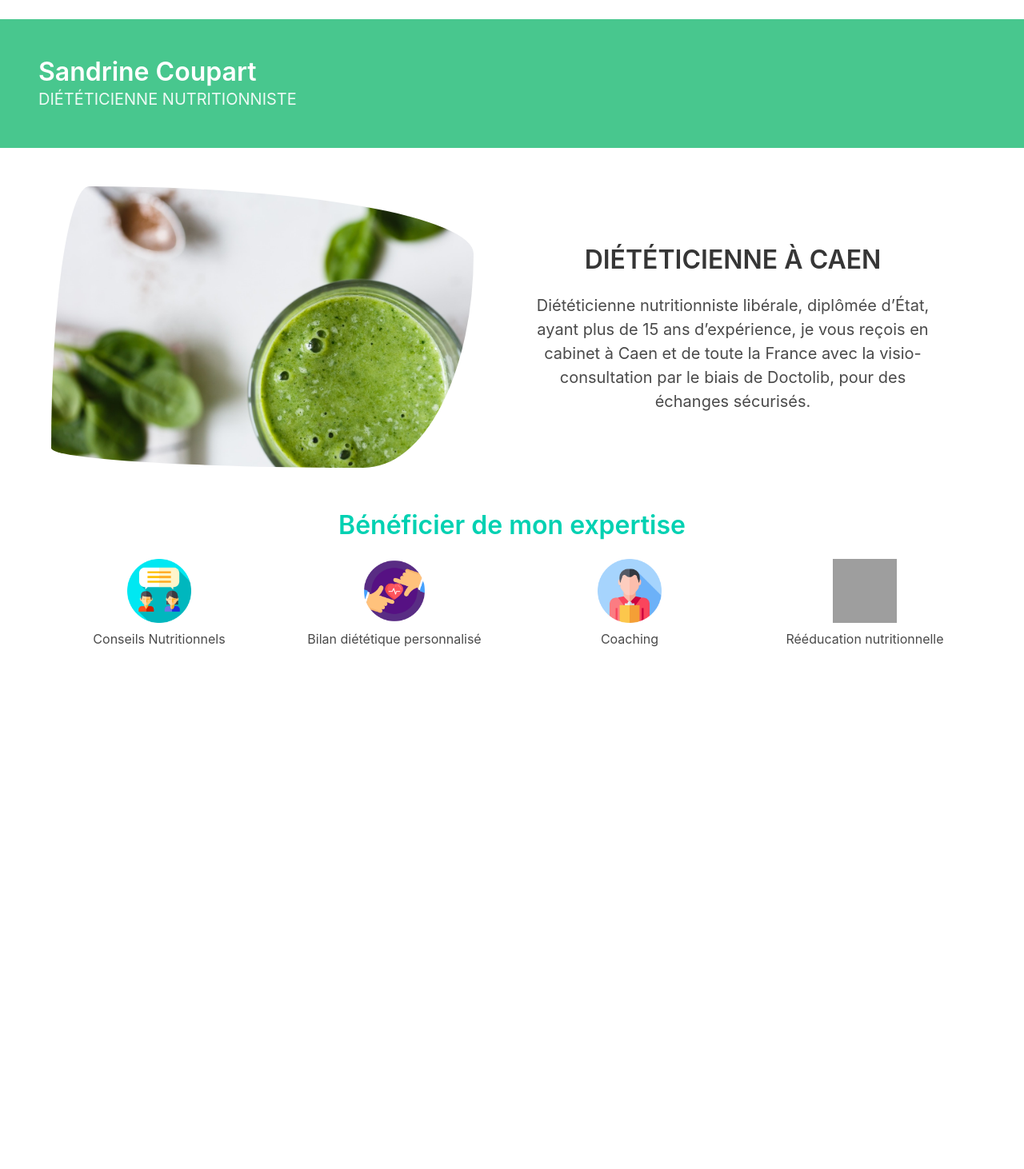
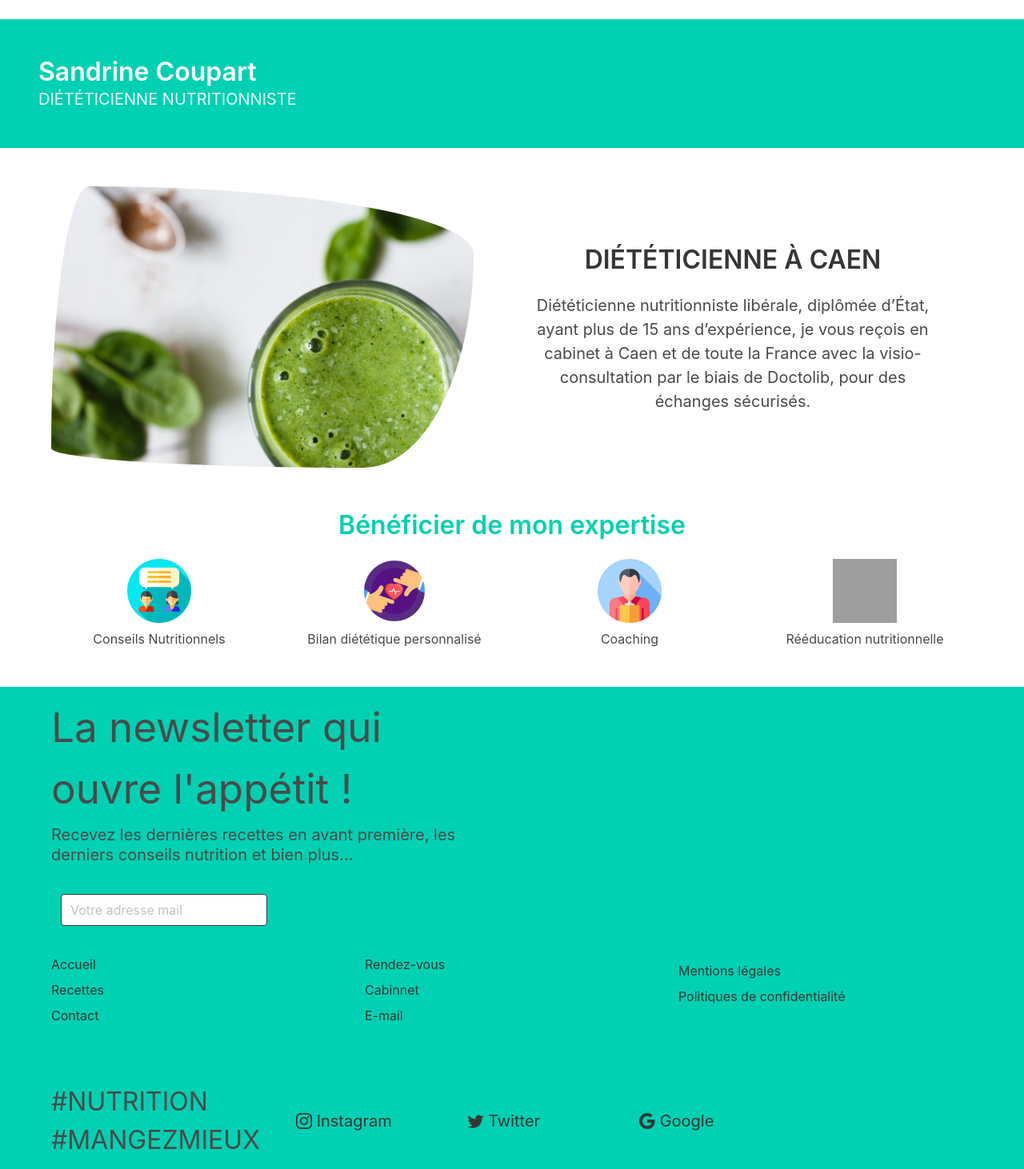
Before and after one commit to Helmi74130/Site-de-recette, a Symfony app: template templates/home/index.html.twig in a window 1280 px wide. Shown: the part 56-1518 px from the top of the page at 80% size. Before the commit the page ends 865 px from the top, so only its background shows below. Run offline with Twig, Linux system fonts and the light colour scheme; the template is opened without the code that fills it, so the values that code supplies are empty; some libraries are stand-ins or nearby versions; grey boxes are pictures that could not be loaded.

Commit message:
add footer

```diff
--- a/src/Entity/User.php
+++ b/src/Entity/User.php
@@ -7,6 +7,8 @@ use Doctrine\ORM\Mapping as ORM;
 use Symfony\Bridge\Doctrine\Validator\Constraints\UniqueEntity;
 use Symfony\Component\Security\Core\User\PasswordAuthenticatedUserInterface;
 use Symfony\Component\Security\Core\User\UserInterface;
+use Doctrine\Common\Collections\ArrayCollection;
+use Doctrine\Common\Collections\Collection;
 
 
 #[ORM\Entity(repositoryClass: UserRepository::class)]
@@ -44,6 +46,7 @@ class User implements UserInterface, PasswordAuthenticatedUserInterface
 
     #[ORM\Column(length: 255, nullable: true)]
     private ?string $allergens = null;
+
 
     public function getId(): ?int
     {
@@ -174,6 +177,9 @@ class User implements UserInterface, PasswordAuthenticatedUserInterface
 
         return $this;
     }
+
+
+
     public function __toString()
     {
         return $this->name;
--- a/src/Security/Authenticator.php
+++ b/src/Security/Authenticator.php
@@ -47,8 +47,7 @@ class Authenticator extends AbstractLoginFormAuthenticator
         }
 
         // For example:
-        // return new RedirectResponse($this->urlGenerator->generate('some_route'));
-        throw new \Exception('TODO: provide a valid redirect inside '.__FILE__);
+        return new RedirectResponse($this->urlGenerator->generate('app_home'));
     }
 
     protected function getLoginUrl(Request $request): string
--- a/templates/base.html.twig
+++ b/templates/base.html.twig
@@ -20,9 +20,14 @@
     {% block header %}
         {% include 'partials/_header.html.twig' %}
     {% endblock %}
+
         {% block body %}
 
         {% endblock %}
+
+    {% block footer %}
+        {% include 'partials/_footer.html.twig' %}
+    {% endblock %}
     </body>
     <script type="module" src="https://unpkg.com/ionicons@5.5.2/dist/ionicons/ionicons.esm.js"></script>
     <script nomodule src="https://unpkg.com/ionicons@5.5.2/dist/ionicons/ionicons.js"></script>
--- a/templates/home/index.html.twig
+++ b/templates/home/index.html.twig
@@ -13,7 +13,7 @@
     }
 </style>
 
-    <section class="hero is-success mt-5">
+    <section class="hero is-primary mt-5">
         <div class="hero-body">
             <p class="title">
                 Sandrine Coupart
--- /dev/null
+++ b/templates/partials/_footer.html.twig
@@ -0,0 +1,61 @@
+<style>
+    .footer-title{
+        font-size:4vw;
+    }
+</style>
+
+<footer class=" has-background-primary mt-6">
+    <div class="container">
+        <div class="columns">
+            <div class="column is-half">
+                <h3 class="footer-title">La newsletter qui ouvre l'appétit !</h3>
+                <p class="subtitle mt-2">Recevez les dernières recettes en avant première, les derniers conseils nutrition et bien plus... </p>
+                <form class="">
+                    <div class="control column is-half">
+                        <input class="input is-dark" type="text" placeholder="Votre adresse mail">
+                    </div>
+                </form>
+            </div>
+        </div>
+        <div class="columns">
+            <nav class="column is-one-third is-flex is-flex-direction-column">
+                <ul>
+                    <li><a class="has-text-dark" href="">Accueil</a></li>
+                    <li class="mt-2"><a class=" has-text-dark" href="">Recettes</a></li>
+                    <li class="mt-2"><a class=" has-text-dark" href="">Contact</a></li>
+                </ul>
+            </nav>
+            <nav class="column is-one-third is-flex is-flex-direction-column">
+                <ul>
+                    <li><a class="has-text-dark" href="">Rendez-vous</a></li>
+                    <li class="mt-2"><a class=" has-text-dark" href="">Cabinnet</a></li>
+                    <li class="mt-2"><a class=" has-text-dark" href="">E-mail</a></li>
+                </ul>
+            </nav>
+            <nav class="column is-one-third is-flex is-flex-direction-column">
+                <ul>
+                    <li class="mt-2"><a class=" has-text-dark" href="">Mentions légales</a></li>
+                    <li class="mt-2"><a class=" has-text-dark" href="">Politiques de confidentialité</a></li>
+                </ul>
+            </nav>
+        </div>
+        <div class="columns is-multiline mt-6 is-size-5 is-flex is-align-items-center">
+            <div class="column is-one-quarter">
+                <p class="is-size-3">#NUTRITION #MANGEZMIEUX</p>
+            </div>
+            <div class="column is-flex">
+                <div class="column is-one-quarter">
+                    <a class="has-text-dark" href=""><i class="bi bi-instagram"></i> Instagram</a>
+                </div>
+                <div class="column is-one-quarter">
+                    <a class="has-text-dark" href=""><i class="bi bi-twitter"></i> Twitter</a>
+                </div>
+                <div class="column is-one-quarter">
+                    <a class="has-text-dark" href=""><i class="bi bi-google"></i> Google</a>
+                </div>
+            </div>
+
+        </div>
+    </div>
+
+</footer>
```
Also changed, not shown: src/Form/RegistrationFormType.php (+12 -0 lines).
